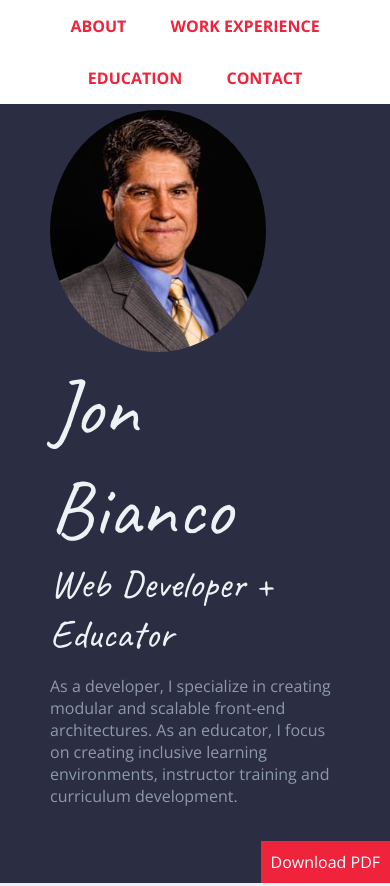
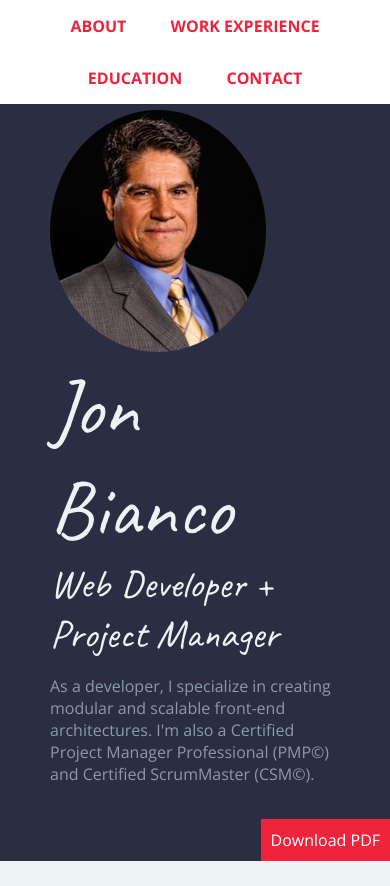
Before and after one commit to web-projects/jb-resume, a plain HTML site: page index.html in a window 390 px wide. Shown: the top 886 px of the page. Drawn offline with nearby package versions, Linux system fonts and the light colour scheme.

Commit message:
Responsive style 2

```diff
--- a/css/styles.css
+++ b/css/styles.css
@@ -158,5 +158,6 @@ footer {
   }
   .profile-img {
     width: 200px;
+    text-align: center;
   }
 }
--- a/index.html
+++ b/index.html
@@ -3,7 +3,10 @@
 
   <head>
     <meta charset="UTF-8"/>
+
+    <!-- MOBILE DEVICES SUPPORT -->
     <meta name="viewport" content="width=device-width, initial-scale=1.0">
+
     <title>Jon Bianco | Resume</title>
 
     <link href="https://fonts.googleapis.com/css?family=Caveat|Open+Sans:400,700" rel="stylesheet">
@@ -17,6 +20,7 @@
   <body>
       <!-- Intro -->
       <header id="about">
+        <a class="btn download" href="docs/jonbianco-resume.pdf" download>Download PDF</a>
         <nav>
           <a href="#about">About</a>
           <a href="#work">Work Experience</a>
@@ -27,11 +31,12 @@
           <img class="profile-img col-narrow" src="images/jon-bianco.png" alt="Jon Bianco">
           <div class="col-wide">
             <h1>Jon Bianco</h1>
-            <h2 id="uppercase">Web Developer + Educator</h2>
-            <p>As a developer, I specialize in creating modular and scalable front-end architectures. As an educator, I focus on creating inclusive learning environments, instructor training and curriculum development.</p>
+            <h2 id="uppercase">Web Developer + Project Manager</h2>
+            <p>As a developer, I specialize in creating modular and scalable front-end architectures.
+            I'm also a  Certified Project Manager Professional (PMP&copy;) and Certified ScrumMaster (CSM&copy;).
+            </p>
           </div>
         </div>
-        <a class="btn download" href="docs/jonbianco-resume.pdf" download>Download PDF</a>
       </header>
 
     <main>
```
